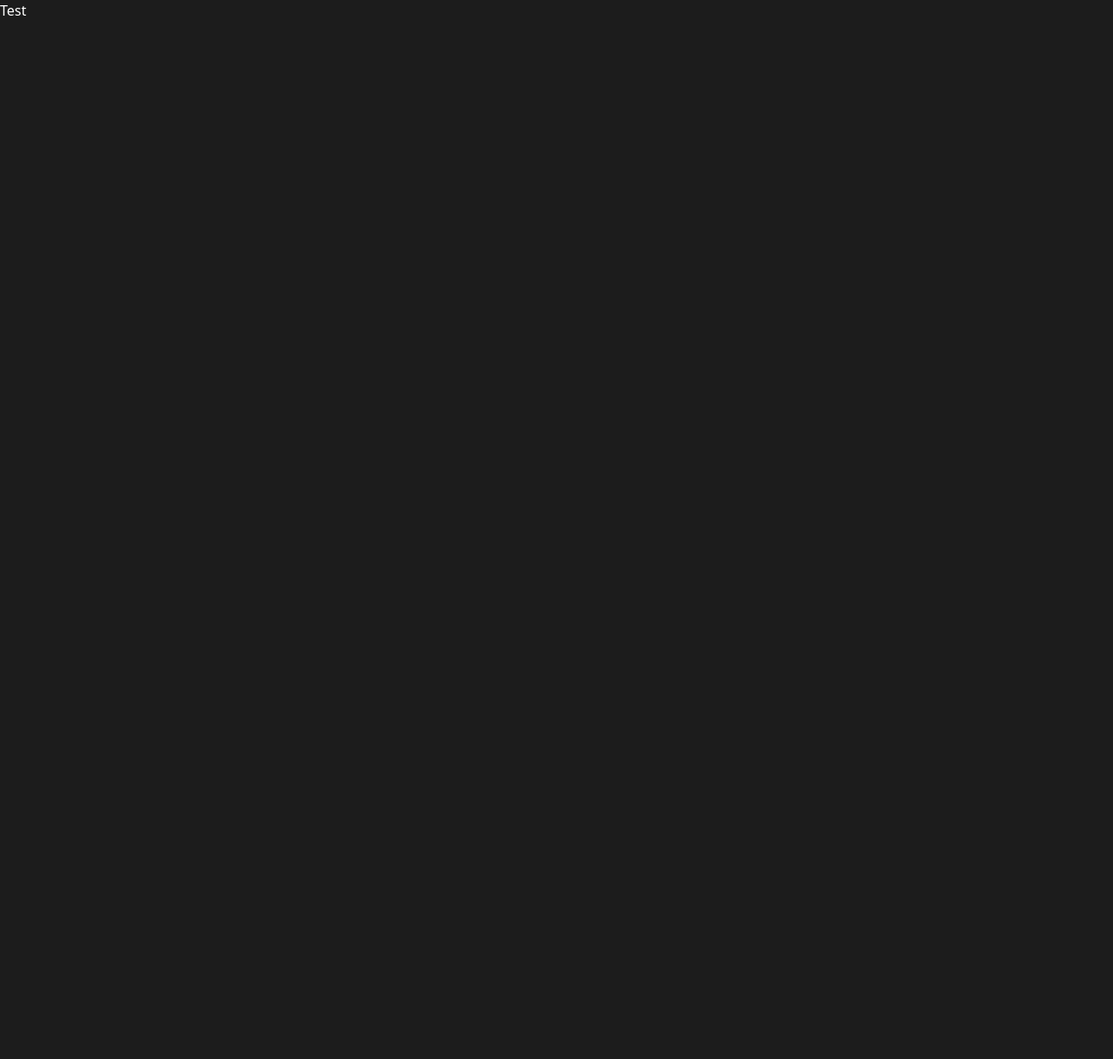
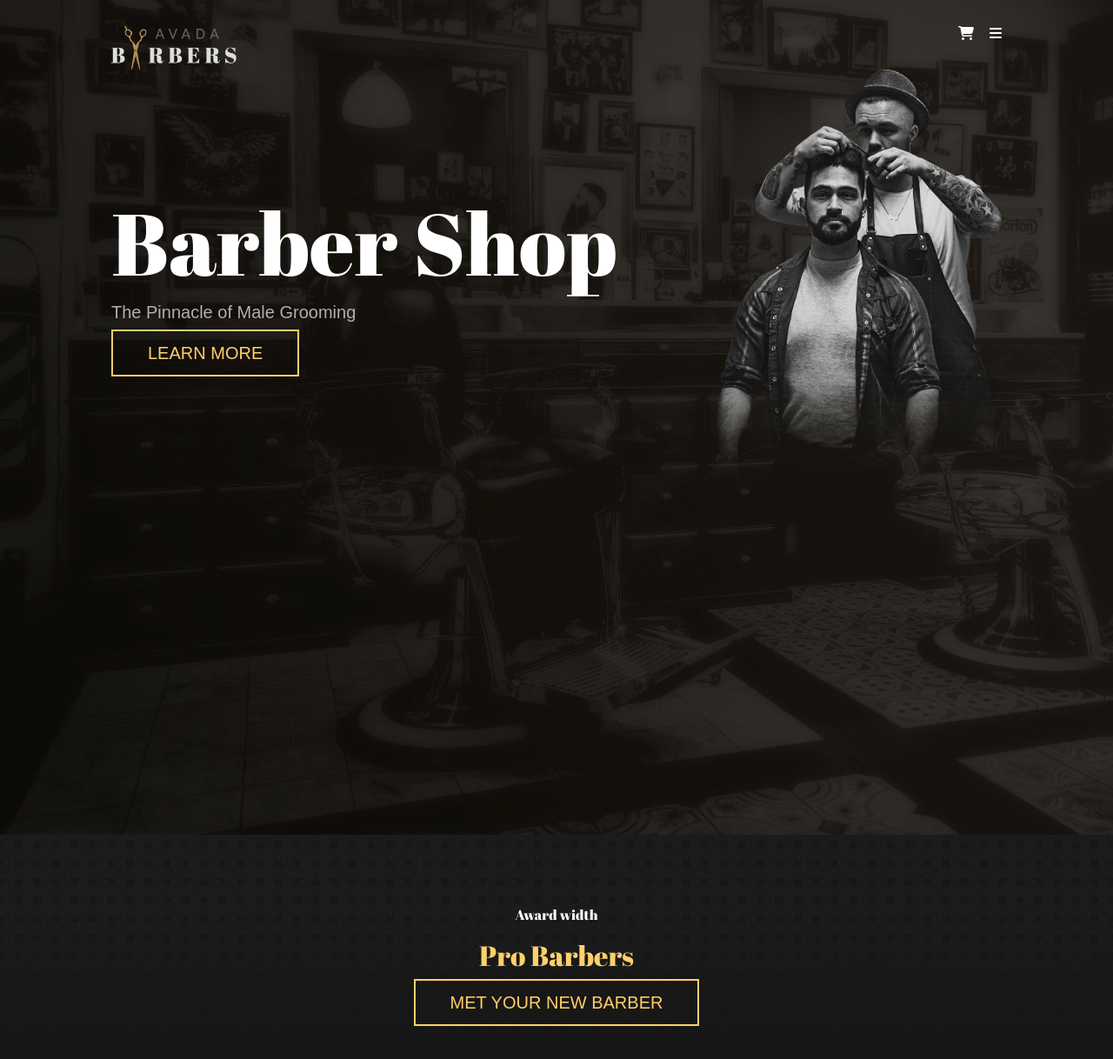
Before and after one commit to LuisGonzalez27/proj-html-vuejs, a Vue app: page / in a window 1280 px wide. Shown: the top 1218 px of the page at 87% size. Before the commit the page ends 800 px from the top, so only its background shows below. Built offline with nearby package versions, Linux system fonts and the light colour scheme.

Commit message:
add Header comp.

```diff
--- a/src/App.vue
+++ b/src/App.vue
@@ -4,7 +4,6 @@
 
 <script>
 import AppHeader from './components/appHeader.vue';
-
 
 export default {
   components: { AppHeader }
--- a/src/assets/styles/main.scss
+++ b/src/assets/styles/main.scss
@@ -4,6 +4,7 @@ $fa-font-path: '../webfonts';
 @import '@fortawesome/fontawesome-free/scss/fontawesome.scss';
 @import '@fortawesome/fontawesome-free/scss/solid.scss';
 @import 'bootstrap/scss/bootstrap';
+@import url('https://fonts.googleapis.com/css2?family=Abril+Fatface&display=swap');
 
 * {
     margin: 0;
@@ -12,5 +13,19 @@ $fa-font-path: '../webfonts';
 }
 
 body {
-    background-color: $black;
+    font-family: 'Abril Fatface', cursive;
 }
+
+// style per il button usato nel sito
+.my-btn {
+    border: 2px solid $goldenRod;
+    background-color: transparent;
+    color: $goldenRod;
+    padding: 10px 40px;
+    text-align: center;
+    text-decoration: none;
+    display: inline-block;
+    font-size: 20px;
+    text-transform: uppercase;
+    font-family: Arial;
+}
--- a/src/assets/styles/partials/_variables.scss
+++ b/src/assets/styles/partials/_variables.scss
@@ -1,3 +1,5 @@
 // Color style
 $black: rgba(28, 28, 28);
-$white: rgba(255, 255, 255);
+$white: #FFFFFF;
+$goldenRod: #FFCF6A;
+$silver: #B0B0B0;
--- a/src/components/appHeader.vue
+++ b/src/components/appHeader.vue
@@ -1,19 +1,72 @@
 <template>
-    <div class="test">
-        Test
-    </div>
+    <header>
+        <headerTop />
+        <div class="back-img">
+            <section class="my-container d-flex align-items-center justify-content-between">
+                <div>
+                    <h1>Barber Shop</h1>
+                    <h5>The Pinnacle of Male Grooming</h5>
+                    <button class="my-btn">Learn More</button>
+                </div>
+                <img src="../assets/img/avadabarbers_hero_focalmirror.png" class="back-logo">
+            </section>
+        </div>
+    </header>
+    <headerJumbo />
 </template>
 
 <script>
+import headerTop from './headerComp/headerTop.vue';
+import headerJumbo from './headerComp/headerJumbo.vue';
+
+
 export default {
-
+    name: "appHeader",
+    components: {
+        headerTop,
+        headerJumbo,
+    },
 }
 </script>
 
 <style lang="scss" scoped>
 @use '../assets/styles/partials/variables' as*;
 
-.test {
+header {
+    position: relative;
+    min-height: 960px;
+}
+
+.my-container {
+    width: 80%;
+    padding-top: 80px;
+    margin: 0 auto;
+}
+
+.back-img {
+    width: 100%;
+    height: 100%;
+    position: absolute;
+    background-image: url(../assets/img/avadabarbers-homepage-hero-bg.jpg);
+    background-repeat: no-repeat;
+    background-size: cover;
+    left: 0;
+    top: 0;
+    z-index: -2;
+}
+
+.back-logo {
+    max-width: 35%;
+    z-index: -1;
+}
+
+h1 {
     color: $white;
+    font-size: 100px;
+}
+
+h5 {
+    font-family: Arial;
+    color: $silver;
 }
 </style>
--- /dev/null
+++ b/src/components/headerComp/headerJumbo.vue
@@ -0,0 +1,40 @@
+<template>
+    <section class="jumbo d-flex justify-content-center">
+        <div class="d-flex pro">
+            <p>Award width</p>
+            <h2>Pro Barbers</h2>
+            <button class="my-btn">Met Your new barber</button>
+        </div>
+    </section>
+</template>
+
+<script>
+export default {
+
+}
+</script>
+
+<style lang="scss" scoped>
+@use '../../assets/styles/partials/variables' as*;
+
+.jumbo {
+    width: 100%;
+    height: 300px;
+    background-image: url(../../assets/img/avadabarbers-about-introbackground.jpg);
+    background-size: 60%;
+}
+
+.pro {
+    justify-content: center;
+    flex-direction: column;
+    align-items: center;
+}
+
+h2 {
+    color: $goldenRod;
+}
+
+p {
+    color: $white;
+}
+</style>
--- /dev/null
+++ b/src/components/headerComp/headerTop.vue
@@ -0,0 +1,36 @@
+<template>
+    <section class="nav-top d-flex justify-content-between align-content-center">
+        <img src="../../assets/img/avadabarbers-stickylogo-x2.png" class="logo">
+        <div class="d-flex menu">
+            <i class="fa-solid fa-cart-shopping"></i>
+            <i class="fa-solid fa-bars"></i>
+        </div>
+    </section>
+</template>
+
+<script>
+export default {
+
+}
+</script>
+
+<style lang="scss" scoped>
+@use '../../assets/styles/partials/variables' as*;
+
+.nav-top {
+    width: 80%;
+    height: 50px;
+    color: $white;
+    margin: 0 auto;
+    padding-top: 30px;
+
+    img {
+        height: 50px;
+    }
+}
+
+.menu {
+    width: 50px;
+    justify-content: space-between;
+}
+</style>
```
